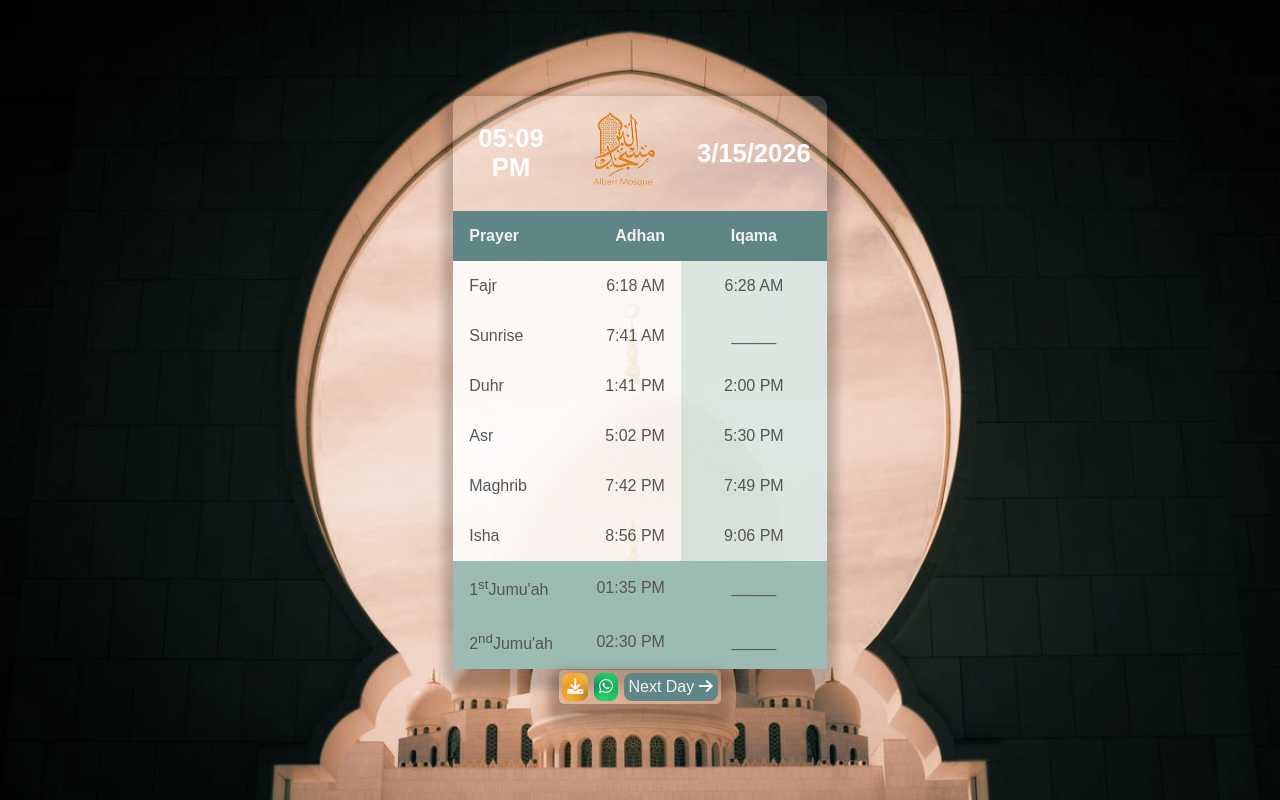
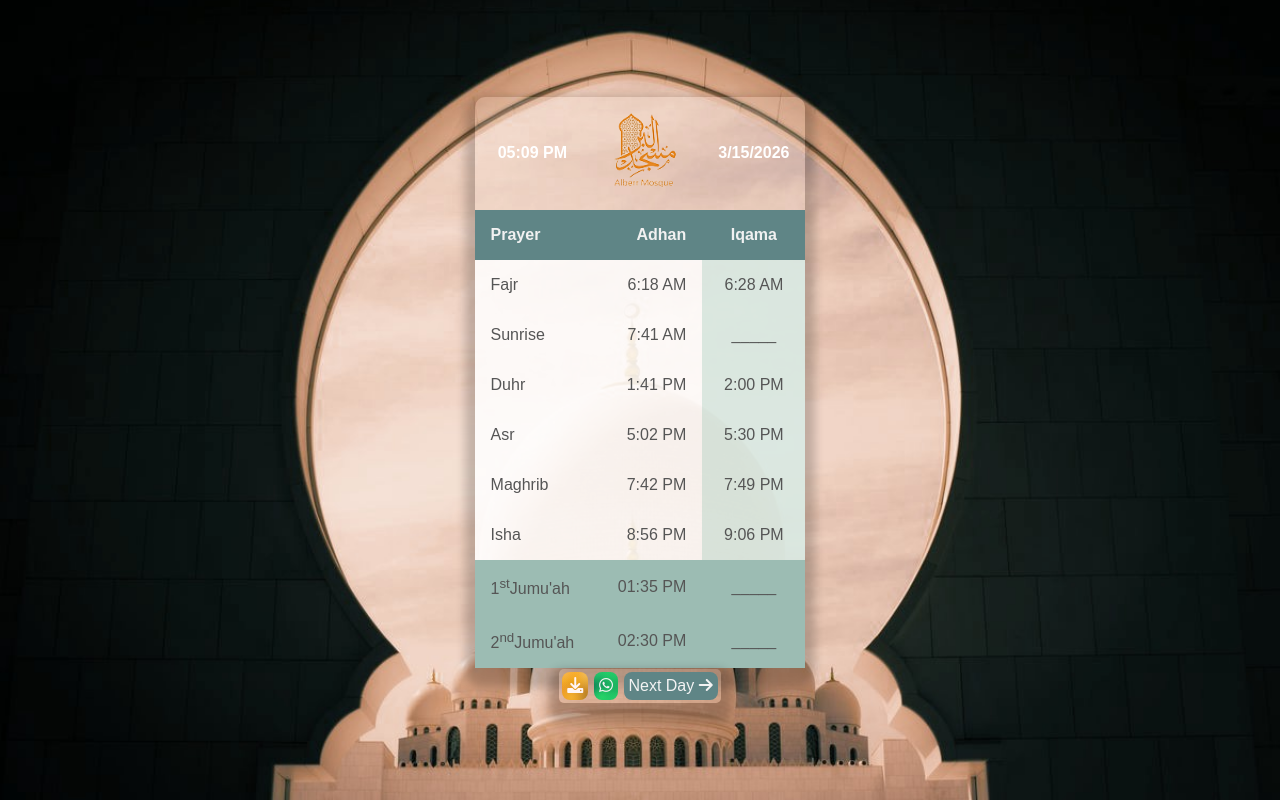
Before and after one commit to masjidalbercom/PrayerTimes, a plain HTML site: page index.html in a window 1280 px wide. Drawn offline with Linux system fonts and the light colour scheme.

Commit message:
Remove font size from #currentDate_final
Removed font size from #currentDate_final style.

```diff
--- a/css/deafultstyle.css
+++ b/css/deafultstyle.css
@@ -52,7 +52,6 @@ td {
   background: rgba(255, 255, 255, 0);
   color:  white;
   font-weight: bold;
-  font-size: 1.6rem;
 }
 #imgLogo a img {
   width: 80px !important; /* Adding !important to force the style */
```
